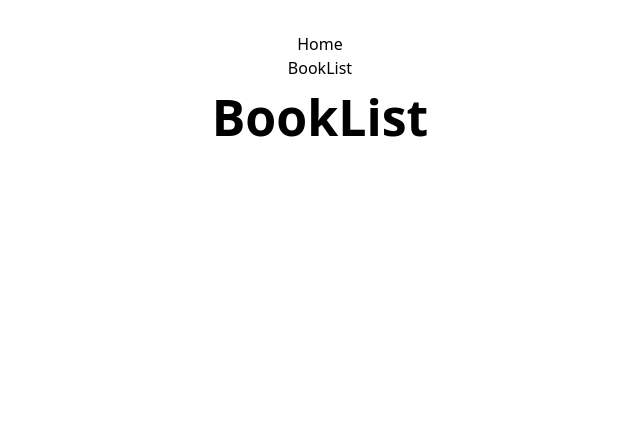
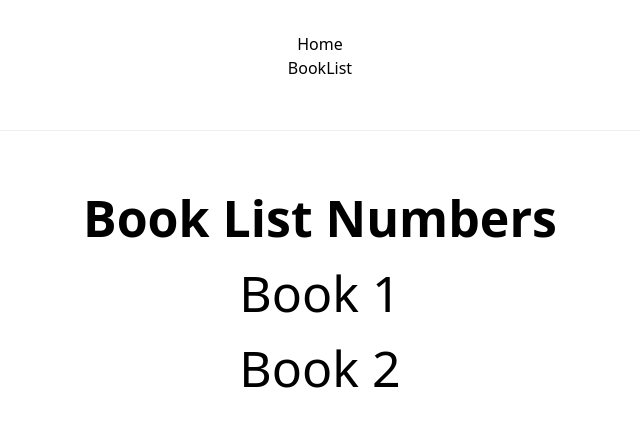
Before and after one commit to AlnafisVSCode/React_Router, a React (Vite) app: page /books in a window 1280 px wide. Shown: the top 426 px of the page, without its empty margins (320-960 px from the left). Built offline with nearby package versions, Linux system fonts and the light colour scheme.

Commit message:
divider added

```diff
--- a/src/App.jsx
+++ b/src/App.jsx
@@ -20,6 +20,7 @@ function App() {
 			<Routes>
 				<Route path="/" element={<Home />} />
 				<Route path="/books" element={<BookList />} />
+				<Route path="/books:id" element={<BookList />} />
 			</Routes>
 		</>
 	);
--- a/src/components/BookList.jsx
+++ b/src/components/BookList.jsx
@@ -1,7 +1,25 @@
+import { Link } from "react-router-dom";
+
 export function BookList() {
 	return (
-		<h1 className="v" style={{ fontWeight: "bold", fontSize: 50 }}>
-			BookList
-		</h1>
+		<>
+			<hr
+				style={{
+					margin: "50px 0",
+					border: "none",
+					borderTop: "1px solid #eee",
+				}}
+			/>
+			<h1 className="v" style={{ fontWeight: "bold", fontSize: 50 }}>
+				Book List Numbers
+			</h1>
+
+			<Link to="/books/1">
+				<h1 style={{ fontSize: 50 }}>Book 1</h1>
+			</Link>
+			<Link to="/books/2">
+				<h1 style={{ fontSize: 50 }}>Book 2</h1>
+			</Link>
+		</>
 	);
 }
```
